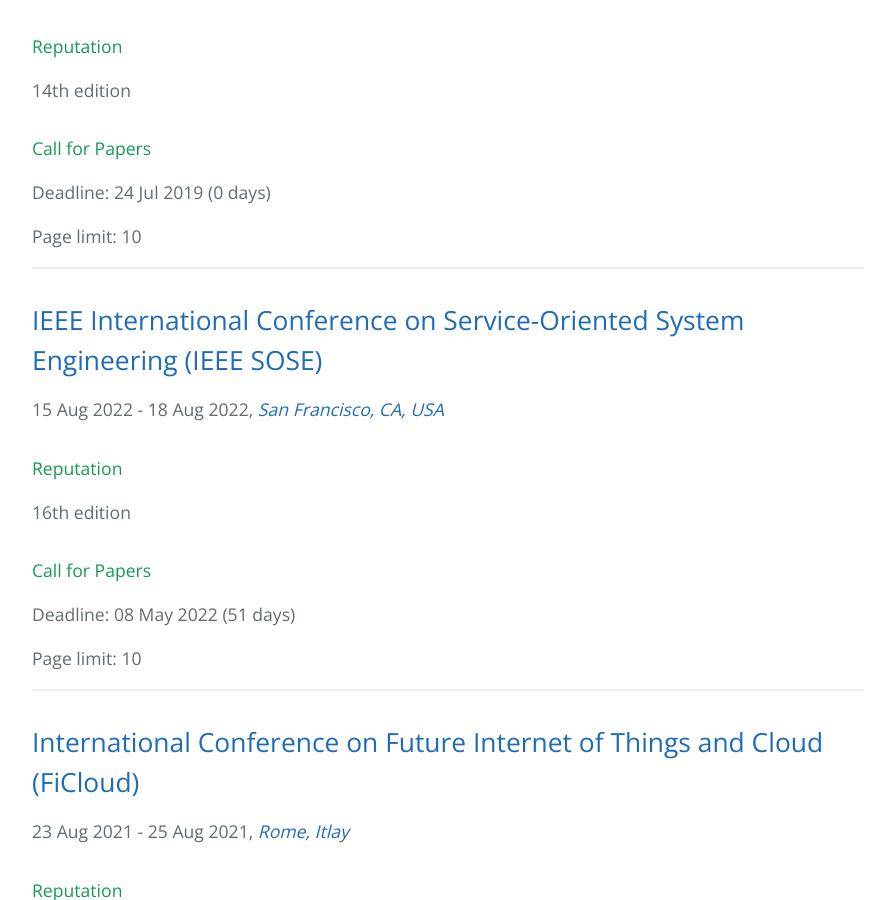
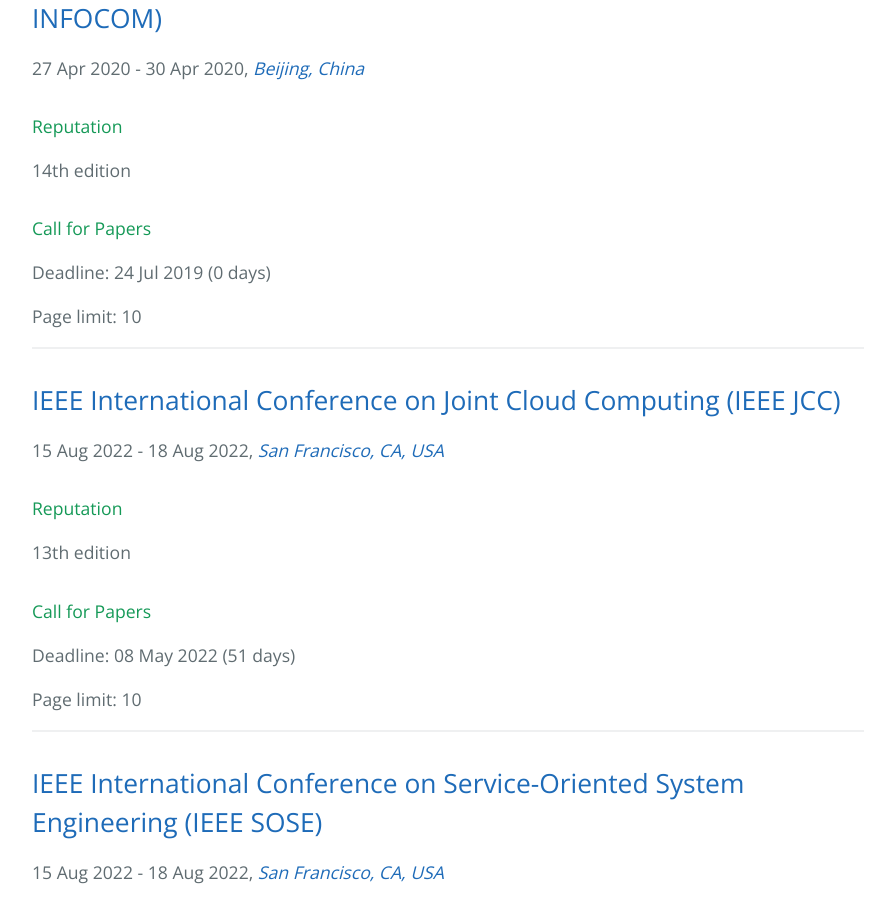
Before and after one commit to stefan-kolb/cloud-conferences, a Jekyll site: the page built from index.html, in a window 1280 px wide and 900 px high, scrolled down 4856 px. Shown: the whole window, without its empty margins (192-1087 px from the left). Built offline with Jekyll 4.4.1, drawn with Linux system fonts in a browser that asks for light colours; nearby versions of some CDN libraries; some of the changed text lies outside the part shown.

Commit message:
add JCC 2022

```diff
--- a/_data/conferences.yml
+++ b/_data/conferences.yml
@@ -232,3 +232,14 @@
   location: "San Francisco, CA, USA"
   acceptance:
   page_limit: 10
+
+- name: IEEE International Conference on Joint Cloud Computing
+  abbrv: IEEE JCC
+  url: https://ieeejcc.org/
+  edition: 13
+  deadline: "2022-05-08"
+  date_from: "2022-08-15"
+  date_to: "2022-08-18"
+  location: "San Francisco, CA, USA"
+  acceptance:
+  page_limit: 10
```
